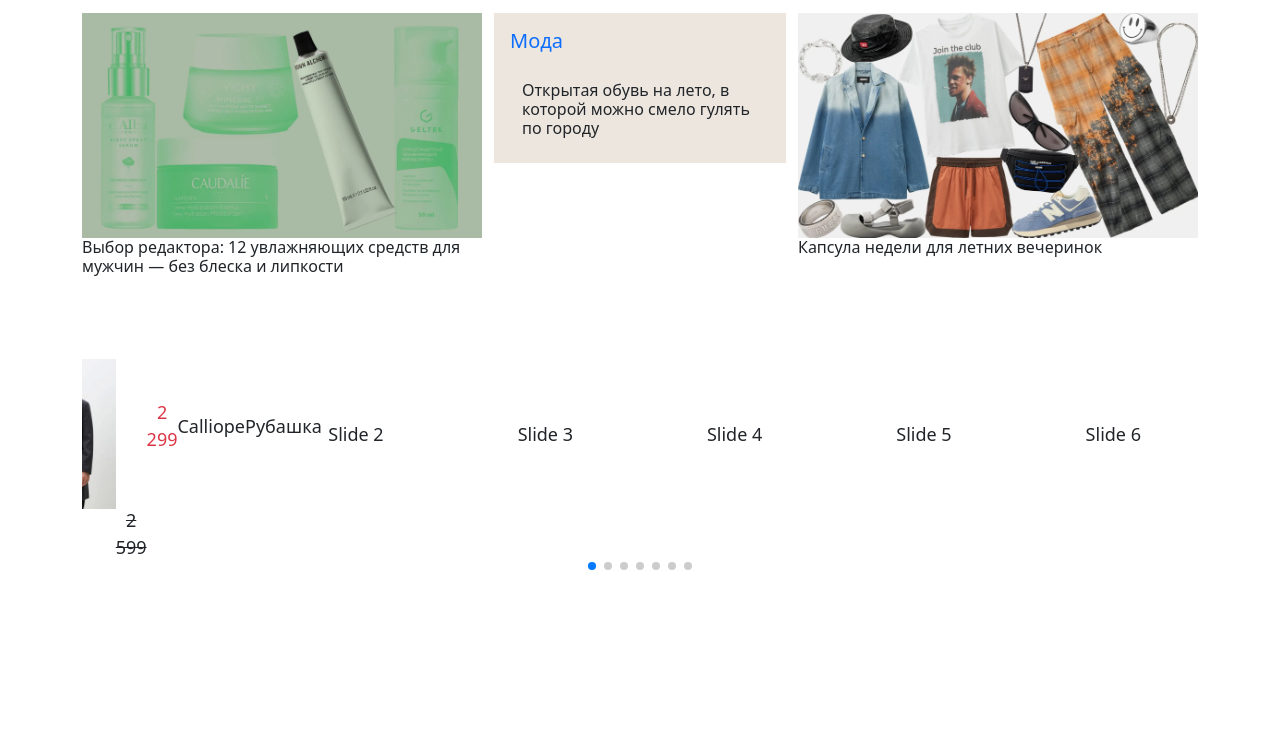
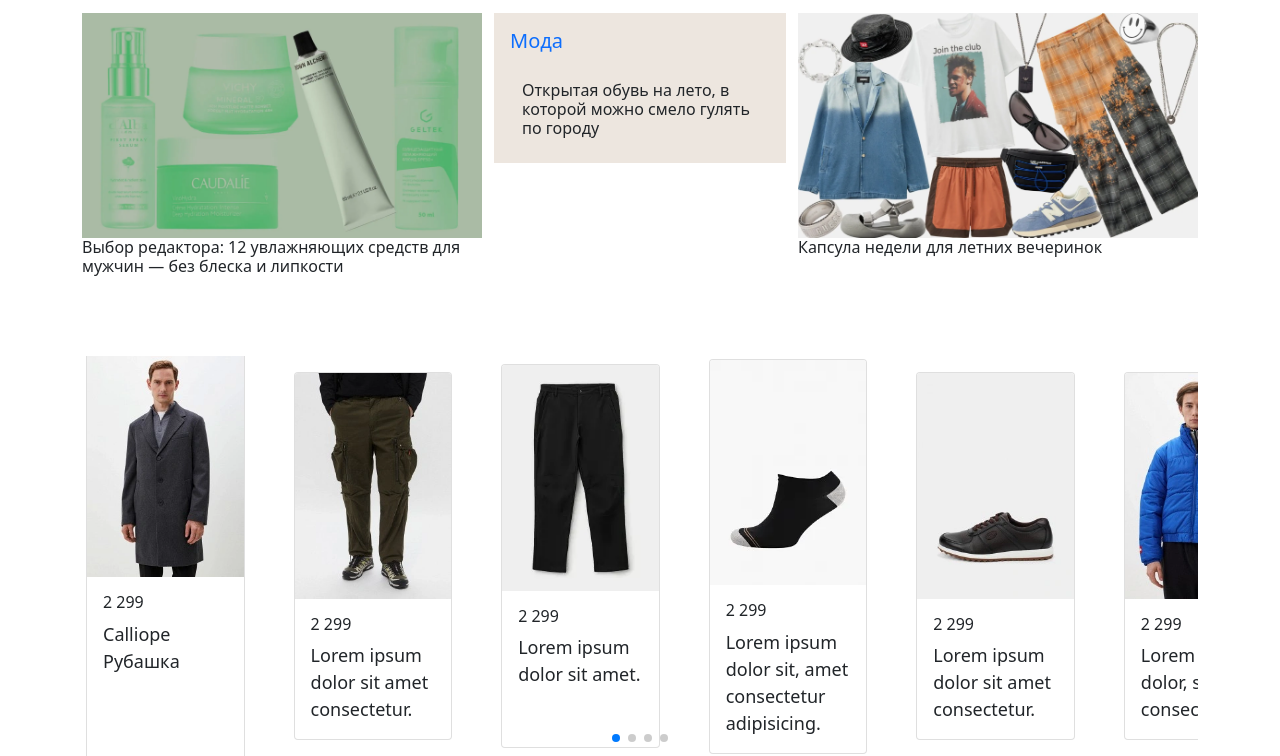
Before and after one commit to prvt070/Lamoda, a website: page index.html in a window 1280 px wide. Shown: the part 3203-3959 px from the top of the page. Before the commit the page ends 3787 px from the top, so only its background shows below. Drawn offline with nearby package versions, Linux system fonts and the light colour scheme.

Commit message:
new code

```diff
--- a/css/style.scss
+++ b/css/style.scss
@@ -203,12 +203,13 @@ body {
 
 .swiper-container3 {
     width: 100%;
-    height: 100%;
+    height: 400px;
+
 
     swiper-slide {
         text-align: center;
         display: block;
-        height: 300px;
+        height: 400px;
         font-size: 18px;
         display: flex;
         justify-content: center;
@@ -220,7 +221,7 @@ body {
         }
 
         del{
-            margin-bottom: -200px;
+            margin-bottom: -220px;
         }
     }
 }
--- a/index.html
+++ b/index.html
@@ -494,24 +494,107 @@
             </div>
         </div>
     </section>
+    <br><br><br>
+
     <section>
         <div class="container">
-            <swiper-container class="mySwiper swiper-container3" pagination="true" pagination-clickable="true" space-between="20"
-                slides-per-view="6">
-                <swiper-slide>
-                    <img src="./img/img-50.webp" alt=""><del>2 599</del><p class="text-danger">2 299</p><p>Calliope</p><p>Рубашка</p>
+            <swiper-container class="mySwiper swiper-container3" pagination="true" pagination-clickable="true"
+                space-between="1" slides-per-view="7">
+                                            <br><br><br>
+                <swiper-slide class="ms-1">
+                    <div class="card" style="width: 15rem;">
+                        <img src="./img/img-50.webp" class="card-img-top" alt="..." width="100">
+                        <div class="card-body">
+                            <h6 class="card-title text-start">2 299</h6>
+                            <p class="card-text text-start">Calliope Рубашка</p>
+                            <br><br>
+                        </div>
+                    </div>
                 </swiper-slide>
-                <swiper-slide>Slide 2</swiper-slide>
-                <swiper-slide>Slide 3</swiper-slide>
-                <swiper-slide>Slide 4</swiper-slide>
-                <swiper-slide>Slide 5</swiper-slide>
-                <swiper-slide>Slide 6</swiper-slide>
-                <swiper-slide>Slide 7</swiper-slide>
-                <swiper-slide>Slide 8</swiper-slide>
-                <swiper-slide>Slide 9</swiper-slide>
-                <swiper-slide>Slide 9</swiper-slide>
-                <swiper-slide>Slide 9</swiper-slide>
-                <swiper-slide>Slide 9</swiper-slide>
+                                <swiper-slide class="ms-5">
+                    <div class="card" style="width: 20rem;">
+                        <img src="./img/img-51.webp" class="card-img-top" alt="..." width="200">
+                        <div class="card-body">
+                            <h6 class="card-title text-start">2 299</h6>
+                            <p class="card-text text-start">Lorem ipsum dolor sit amet consectetur.</p>
+                        </div>
+                    </div>
+                </swiper-slide>
+                                <swiper-slide class="ms-5">
+                    <div class="card" style="width: 20rem;">
+                        <img src="./img/img-52.webp" class="card-img-top" alt="..." width="200">
+                        <div class="card-body">
+                            <h6 class="card-title text-start">2 299</h6>
+                            <p class="card-text text-start">Lorem ipsum dolor sit amet.</p>
+                            <br>
+                        </div>
+                    </div>
+                </swiper-slide>
+                                <swiper-slide class="ms-5">
+                    <div class="card" style="width: 15rem;">
+                        <img src="./img/img-53.webp" class="card-img-top" alt="..." width="100">
+                        <div class="card-body">
+                            <h6 class="card-title text-start">2 299</h6>
+                            <p class="card-text text-start">Lorem ipsum dolor sit, amet consectetur adipisicing.</p>
+                        </div>
+                    </div>
+                </swiper-slide>
+                                <swiper-slide class="ms-5">
+                    <div class="card" style="width: 15rem;">
+                        <img src="./img/img-54.webp" class="card-img-top" alt="..." width="100">
+                        <div class="card-body">
+                            <h6 class="card-title text-start">2 299</h6>
+                            <p class="card-text text-start">Lorem ipsum dolor sit amet consectetur.</p>
+                        </div>
+                    </div>
+                </swiper-slide>
+                                <swiper-slide class="ms-5">
+                    <div class="card" style="width: 15rem;">
+                        <img src="./img/img-55.webp" class="card-img-top" alt="..." width="100">
+                        <div class="card-body">
+                            <h6 class="card-title text-start">2 299</h6>
+                            <p class="card-text text-start">Lorem ipsum dolor, sit amet consectetur </p>
+                        </div>
+                    </div>
+                </swiper-slide>
+                                <swiper-slide class="ms-5">
+                    <div class="card" style="width: 15rem;">
+                        <img src="./img/img-56.webp" class="card-img-top" alt="..." width="100">
+                        <div class="card-body">
+                            <h6 class="card-title text-start">2 299</h6>
+                            <p class="card-text text-start">Lorem ipsum dolor sit amet.</p>
+                            <br>
+                        </div>
+                    </div>
+                </swiper-slide>
+                                <swiper-slide class="ms-5">
+                    <div class="card" style="width: 15rem;">
+                        <img src="./img/img-57.webp" class="card-img-top" alt="..." width="100">
+                        <div class="card-body">
+                            <h6 class="card-title text-start">2 299</h6>
+                            <p class="card-text text-start">Lorem ipsum dolor, sit amet consectetur adipisicing.</p>
+                        </div>
+                    </div>
+                </swiper-slide>
+                                <swiper-slide class="ms-5">
+                    <div class="card" style="width: 15rem;">
+                        <img src="./img/img-58.webp" class="card-img-top" alt="..." width="100">
+                        <div class="card-body">
+                            <h6 class="card-title text-start">2 299</h6>
+                            <p class="card-text text-start">Lorem ipsum dolor sit amet consectetur adipisicing elit.</p>
+                        </div>
+                    </div>
+                </swiper-slide>
+                                <swiper-slide class="ms-5">
+                    <div class="card" style="width: 15rem;">
+                        <img src="./img/img-59.webp" class="card-img-top" alt="..." width="100">
+                        <div class="card-body">
+                            <h6 class="card-title text-start">2 299</h6>
+                            <p class="card-text text-start">Lorem ipsum dolor sit amet.</p>
+                            <br>
+                        </div>
+                    </div>
+                </swiper-slide>
             </swiper-container>
         </div>
     </section>
```
Also changed, not shown: css/style.css, 2 other files.
